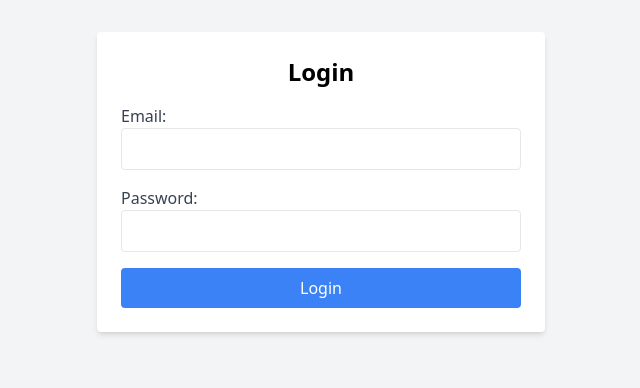
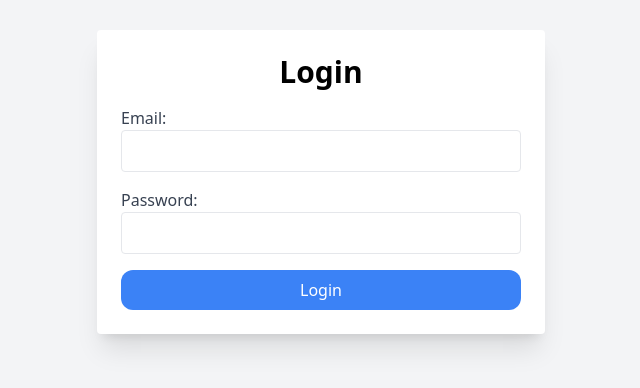
Before and after one commit to lekan12e/sadiq, a React (Vite) app: page /login in a window 1280 px wide. Shown: the part 218-606 px from the top of the page, without its empty margins (319-959 px from the left). Built offline with nearby package versions, Linux system fonts and the light colour scheme.

Commit message:
made changes to the main.js

```diff
--- a/src/components/Login.jsx
+++ b/src/components/Login.jsx
@@ -16,8 +16,8 @@ const Login = () => {
 
   return (
     <div className="flex items-center justify-center min-h-screen bg-gray-100">
-      <div className="bg-white p-6 rounded shadow-md w-full max-w-md">
-        <h2 className="text-2xl font-semibold mb-4 text-center">Login</h2>
+      <div className="bg-white p-6 rounded shadow-xl w-full max-w-md">
+        <h2 className="text-3xl font-semibold mb-4 text-center">Login</h2>
         <form onSubmit={handleSubmit}>
           <div className="mb-4">
             <label htmlFor="email" className="block text-gray-700">Email:</label>
@@ -43,7 +43,7 @@ const Login = () => {
           </div>
           <button
             type="submit"
-            className="w-full bg-blue-500 text-white py-2 rounded hover:bg-blue-600 focus:outline-none focus:bg-blue-600"
+            className="w-full bg-blue-500 text-white py-2 rounded-xl hover:bg-blue-600 focus:outline-none focus:bg-blue-600"
           >
             Login
           </button>
--- a/src/main.jsx
+++ b/src/main.jsx
@@ -17,6 +17,7 @@ const AppRouter = createBrowserRouter([
   {
     path: "/",
     element: <PrivateRoute />,
+    errorElement: <h4>404 not found</h4>,
     children: [
       {
         path: "/",
```
